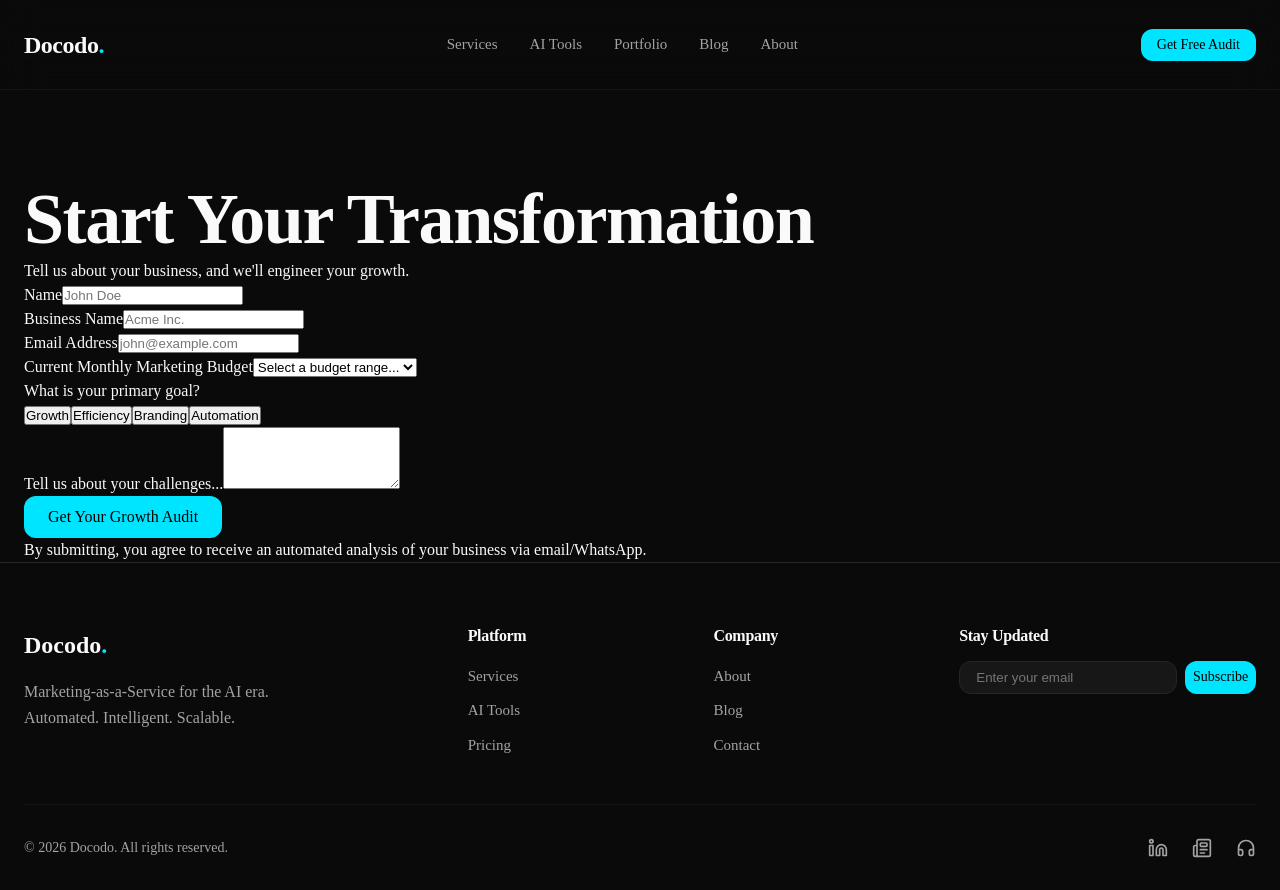
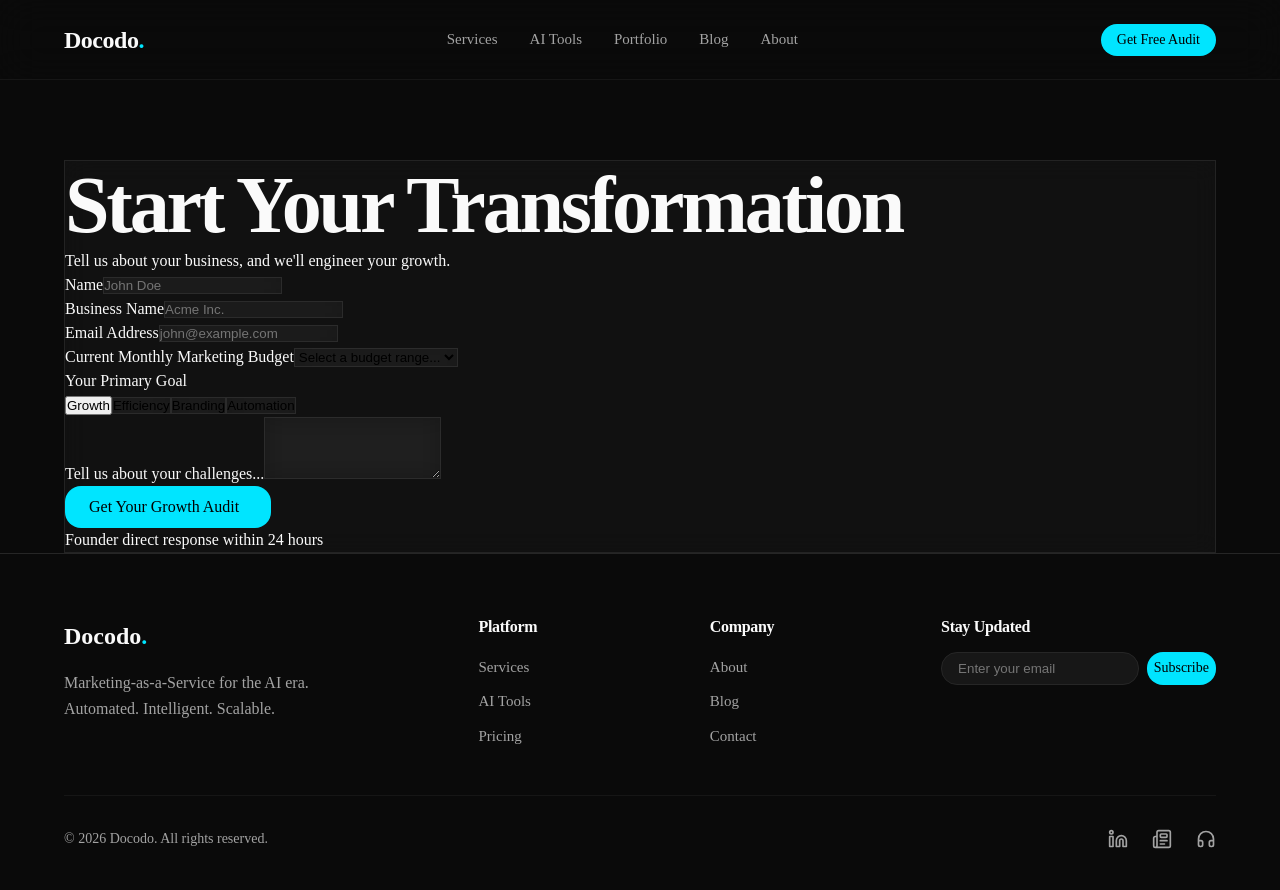
Before and after one commit to ameya1009/Docodo.in, a Next.js app: page /contact in a window 1280 px wide. Built offline with nearby package versions, Linux system fonts and the light colour scheme.

Commit message:
style: Design V2 Overhaul - fluid spacing, modular typography, immersive Hero interactivity, and glassmorphism

```diff
--- a/src/app/contact/page.tsx
+++ b/src/app/contact/page.tsx
@@ -34,72 +34,96 @@ export default function ContactPage() {
                     transition={{ duration: 0.5 }}
                     className="w-full max-w-2xl"
                 >
-                    <div className="bg-white/5 backdrop-blur-xl border border-white/10 rounded-3xl p-8 md:p-12 shadow-[0_0_50px_rgba(0,0,0,0.5)] relative overflow-hidden group">
+                    <div className="bg-white/5 backdrop-blur-xl border border-white/10 rounded-3xl p-8 md:p-12 shadow-[0_0_50px_rgba(0,0,0,0.5)] relative overflow-hidden group glass">
 
                         {/* Ambient Glows */}
-                        <div className="absolute top-0 right-0 w-64 h-64 bg-cyan-500/10 blur-[100px] rounded-full pointer-events-none" />
-                        <div className="absolute bottom-0 left-0 w-64 h-64 bg-purple-500/10 blur-[100px] rounded-full pointer-events-none" />
+                        <div className="absolute top-0 right-0 w-64 h-64 bg-cyan-500/10 blur-[100px] rounded-full pointer-events-none group-hover:bg-cyan-500/20 transition-colors duration-700" />
+                        <div className="absolute bottom-0 left-0 w-64 h-64 bg-purple-500/10 blur-[100px] rounded-full pointer-events-none group-hover:bg-purple-500/20 transition-colors duration-700" />
 
-                        <div className="text-center mb-10 relative z-10">
-                            <h1 className="text-3xl md:text-5xl font-bold bg-clip-text text-transparent bg-gradient-to-r from-white via-blue-100 to-zinc-400 mb-4 tracking-tight drop-shadow-[0_0_15px_rgba(255,255,255,0.3)]">
+                        <motion.div
+                            className="text-center mb-10 relative z-10"
+                            initial={{ opacity: 0, y: 20 }}
+                            animate={{ opacity: 1, y: 0 }}
+                            transition={{ delay: 0.2 }}
+                        >
+                            <h1 className="text-3xl md:text-5xl font-bold bg-clip-text text-transparent bg-gradient-to-r from-white via-blue-100 to-zinc-400 mb-4 tracking-tight">
                                 Start Your Transformation
                             </h1>
                             <p className="text-zinc-400 text-lg">
-                                Tell us about your business, and we'll engineer your growth.
+                                Tell us about your business, and we&apos;ll engineer your growth.
                             </p>
-                        </div>
+                        </motion.div>
 
                         <form onSubmit={handleSubmit} className="space-y-6 relative z-10">
-                            <div className="grid md:grid-cols-2 gap-6">
+                            <motion.div
+                                className="grid md:grid-cols-2 gap-6"
+                                initial={{ opacity: 0 }}
+                                animate={{ opacity: 1 }}
+                                transition={{ delay: 0.3 }}
+                            >
                                 <div className="space-y-2">
-                                    <label className="text-xs font-semibold text-cyan-400 uppercase tracking-wider pl-1">Name</label>
+                                    <label className="text-xs font-semibold text-cyan-400 uppercase tracking-wider pl-1 font-heading">Name</label>
                                     <input
                                         type="text"
                                         required
                                         placeholder="John Doe"
-                                        className="w-full bg-black/40 border border-white/10 rounded-xl px-5 py-4 focus:outline-none focus:border-cyan-500/50 focus:ring-1 focus:ring-cyan-500/50 transition-all text-white placeholder:text-zinc-600 hover:bg-black/50"
+                                        className="w-full bg-black/40 border border-white/10 rounded-xl px-5 py-4 focus:outline-none focus:border-cyan-500/50 focus:ring-1 focus:ring-cyan-500/50 transition-all text-white placeholder:text-zinc-600 hover:bg-black/50 glass"
                                         onChange={(e) => setFormData({ ...formData, name: e.target.value })}
                                     />
                                 </div>
                                 <div className="space-y-2">
-                                    <label className="text-xs font-semibold text-purple-400 uppercase tracking-wider pl-1">Business Name</label>
+                                    <label className="text-xs font-semibold text-purple-400 uppercase tracking-wider pl-1 font-heading">Business Name</label>
                                     <input
                                         type="text"
                                         required
                                         placeholder="Acme Inc."
-                                        className="w-full bg-black/40 border border-white/10 rounded-xl px-5 py-4 focus:outline-none focus:border-purple-500/50 focus:ring-1 focus:ring-purple-500/50 transition-all text-white placeholder:text-zinc-600 hover:bg-black/50"
+                                        className="w-full bg-black/40 border border-white/10 rounded-xl px-5 py-4 focus:outline-none focus:border-purple-500/50 focus:ring-1 focus:ring-purple-500/50 transition-all text-white placeholder:text-zinc-600 hover:bg-black/50 glass"
                                         onChange={(e) => setFormData({ ...formData, business: e.target.value })}
                                     />
                                 </div>
-                            </div>
+                            </motion.div>
 
+                            {/* ... Rest of the form with similar animations ... */}
+                            <motion.div
+                                initial={{ opacity: 0 }}
+                                animate={{ opacity: 1 }}
+                                transition={{ delay: 0.4 }}
+                                className="space-y-6"
+                            >
                                 <div className="space-y-2">
-                                <label className="text-xs font-semibold text-zinc-400 uppercase tracking-wider pl-1">Email Address</label>
+                                    <label className="text-xs font-semibold text-zinc-400 uppercase tracking-wider pl-1 font-heading">Email Address</label>
                                     <input
                                         type="email"
                                         required
                                         placeholder="john@example.com"
-                                    className="w-full bg-black/40 border border-white/10 rounded-xl px-5 py-4 focus:outline-none focus:border-cyan-500/50 focus:ring-1 focus:ring-cyan-500/50 transition-all text-white placeholder:text-zinc-600 hover:bg-black/50"
+                                        className="w-full bg-black/40 border border-white/10 rounded-xl px-5 py-4 focus:outline-none focus:border-cyan-500/50 focus:ring-1 focus:ring-cyan-500/50 transition-all text-white placeholder:text-zinc-600 hover:bg-black/50 glass"
                                         onChange={(e) => setFormData({ ...formData, email: e.target.value })}
                                     />
                                 </div>
 
                                 <div className="space-y-2">
-                                <label className="text-xs font-semibold text-zinc-400 uppercase tracking-wider pl-1">Current Monthly Marketing Budget</label>
+                                    <label className="text-xs font-semibold text-zinc-400 uppercase tracking-wider pl-1 font-heading">Current Monthly Marketing Budget</label>
                                     <select
-                                    className="w-full bg-black/40 border border-white/10 rounded-xl px-5 py-4 focus:outline-none focus:border-cyan-500/50 focus:ring-1 focus:ring-cyan-500/50 transition-all text-white appearance-none hover:bg-black/50 cursor-pointer"
+                                        className="w-full bg-black/40 border border-white/10 rounded-xl px-5 py-4 focus:outline-none focus:border-cyan-500/50 focus:ring-1 focus:ring-cyan-500/50 transition-all text-white appearance-none hover:bg-black/50 cursor-pointer glass"
                                         onChange={(e) => setFormData({ ...formData, budget: e.target.value })}
                                     >
                                         <option value="" className="bg-zinc-900 text-zinc-500">Select a budget range...</option>
-                                    <option value="<1k" className="bg-zinc-900">Less than $1k</option>
-                                    <option value="1k-5k" className="bg-zinc-900">$1k - $5k</option>
-                                    <option value="5k-10k" className="bg-zinc-900">$5k - $10k</option>
-                                    <option value="10k+" className="bg-zinc-900">$10k+</option>
+                                        <option value="<1k" className="bg-zinc-900">Less than ₹1k</option>
+                                        <option value="1k-5k" className="bg-zinc-900">₹1k - ₹5k</option>
+                                        <option value="5k-10k" className="bg-zinc-900">₹5k - ₹10k</option>
+                                        <option value="10k+" className="bg-zinc-900">₹10k+</option>
                                     </select>
                                 </div>
+                            </motion.div>
 
+                            <motion.div
+                                initial={{ opacity: 0 }}
+                                animate={{ opacity: 1 }}
+                                transition={{ delay: 0.5 }}
+                                className="space-y-6"
+                            >
                                 <div className="space-y-2">
-                                <label className="text-xs font-semibold text-zinc-400 uppercase tracking-wider pl-1">What is your primary goal?</label>
+                                    <label className="text-xs font-semibold text-zinc-400 uppercase tracking-wider pl-1 font-heading">Your Primary Goal</label>
                                     <div className="grid grid-cols-2 gap-4">
                                         {['Growth', 'Efficiency', 'Branding', 'Automation'].map((g) => (
                                             <button
@@ -108,7 +132,7 @@ export default function ContactPage() {
                                                 onClick={() => setFormData({ ...formData, goal: g.toLowerCase() })}
                                                 className={`py-3 px-4 rounded-xl border text-sm font-medium transition-all duration-300 ${formData.goal === g.toLowerCase()
                                                     ? 'bg-cyan-500/20 border-cyan-500 text-cyan-300 shadow-[0_0_15px_rgba(34,211,238,0.3)]'
-                                                : 'bg-black/40 border-white/10 text-zinc-400 hover:bg-white/5 hover:text-white hover:border-white/20'
+                                                    : 'bg-black/40 border-white/10 text-zinc-400 hover:bg-white/5 hover:text-white hover:border-white/20 glass'
                                                     }`}
                                             >
                                                 {g}
@@ -118,21 +142,29 @@ export default function ContactPage() {
                                 </div>
 
                                 <div className="space-y-2">
-                                <label className="text-xs font-semibold text-zinc-400 uppercase tracking-wider pl-1">Tell us about your challenges...</label>
+                                    <label className="text-xs font-semibold text-zinc-400 uppercase tracking-wider pl-1 font-heading">Tell us about your challenges...</label>
                                     <textarea
                                         rows={4}
-                                    className="w-full bg-black/40 border border-white/10 rounded-xl px-5 py-4 focus:outline-none focus:border-cyan-500/50 focus:ring-1 focus:ring-cyan-500/50 transition-all text-white placeholder:text-zinc-600 resize-none hover:bg-black/50"
+                                        className="w-full bg-black/40 border border-white/10 rounded-xl px-5 py-4 focus:outline-none focus:border-cyan-500/50 focus:ring-1 focus:ring-cyan-500/50 transition-all text-white placeholder:text-zinc-600 resize-none hover:bg-black/50 glass"
                                         onChange={(e) => setFormData({ ...formData, message: e.target.value })}
                                     />
                                 </div>
+                            </motion.div>
 
-                            <Button className="w-full h-14 text-lg font-bold bg-gradient-to-r from-cyan-500 to-blue-600 hover:from-cyan-400 hover:to-blue-500 shadow-[0_0_30px_rgba(34,211,238,0.4)] border-none rounded-xl mt-4">
-                                Get Your Growth Audit
+                            <motion.div
+                                initial={{ opacity: 0, y: 10 }}
+                                animate={{ opacity: 1, y: 0 }}
+                                transition={{ delay: 0.6 }}
+                            >
+                                <Button className="w-full h-14 text-lg font-bold bg-gradient-to-r from-cyan-500 to-blue-600 hover:from-cyan-400 hover:to-blue-500 shadow-[0_0_30px_rgba(34,211,238,0.4)] border-none rounded-xl mt-4 relative overflow-hidden group/btn">
+                                    <span className="relative z-10">Get Your Growth Audit</span>
+                                    <div className="absolute inset-0 bg-white/20 translate-y-full group-hover/btn:translate-y-0 transition-transform duration-300" />
                                 </Button>
-
-                            <p className="text-center text-xs text-zinc-600 mt-4">
-                                By submitting, you agree to receive an automated analysis of your business via email/WhatsApp.
-                            </p>
+                                <div className="mt-6 flex items-center justify-center gap-2 text-xs text-zinc-500">
+                                    <div className="w-2 h-2 rounded-full bg-green-500 animate-pulse" />
+                                    Founder direct response within 24 hours
+                                </div>
+                            </motion.div>
                         </form>
                     </div>
                 </motion.div>
--- a/src/app/globals.css
+++ b/src/app/globals.css
@@ -21,14 +21,32 @@
   --font-sans: var(--font-inter);
   --font-heading: var(--font-outfit);
 
-  /* Spacing & Layout */
-  --radius-sm: 6px;
-  --radius-md: 12px;
-  --radius-lg: 24px;
+  /* Spacing & Layout (Modular Scale) */
+  --space-unit: 1rem;
+  --space-xs: calc(var(--space-unit) * 0.5);
+  /* 8px */
+  --space-sm: calc(var(--space-unit) * 0.75);
+  /* 12px */
+  --space-md: var(--space-unit);
+  /* 16px */
+  --space-lg: calc(var(--space-unit) * 1.5);
+  /* 24px */
+  --space-xl: calc(var(--space-unit) * 2);
+  /* 32px */
+  --space-2xl: calc(var(--space-unit) * 4);
+  /* 64px */
+  --space-3xl: calc(var(--space-unit) * 6);
+  /* 96px */
+
+  --section-padding: clamp(5rem, 10vw, 10rem);
+
+  --radius-sm: 8px;
+  --radius-md: 16px;
+  --radius-lg: 32px;
   --radius-full: 9999px;
 
-  --container-width: 1280px;
-  --header-height: 90px;
+  --container-width: 1200px;
+  --header-height: 80px;
 }
 
 * {
@@ -64,15 +82,17 @@ h6 {
 }
 
 h1 {
-  font-size: 4.5rem;
+  font-size: clamp(3rem, 8vw, 5rem);
+  letter-spacing: -0.04em;
 }
 
 h2 {
-  font-size: 3rem;
+  font-size: clamp(2rem, 5vw, 3.5rem);
+  letter-spacing: -0.03em;
 }
 
 h3 {
-  font-size: 2rem;
+  font-size: clamp(1.5rem, 3vw, 2.25rem);
 }
 
 @media (max-width: 768px) {
@@ -103,13 +123,7 @@ a {
 }
 
 .section {
-  padding: 8rem 0;
-}
-
-@media (max-width: 768px) {
-  .section {
-    padding: 5rem 0;
-  }
+  padding: var(--section-padding) 0;
 }
 
 .text-gradient {
@@ -171,3 +185,38 @@ a {
 ::-webkit-scrollbar-thumb:hover {
   background: var(--color-border);
 }
+
+/* Glassmorphism Utilities */
+.glass {
+  background: rgba(255, 255, 255, 0.03);
+  backdrop-filter: blur(12px);
+  -webkit-backdrop-filter: blur(12px);
+  border: 1px solid rgba(255, 255, 255, 0.08);
+  transition: all 0.3s ease;
+}
+
+.glass-hover:hover {
+  background: rgba(255, 255, 255, 0.05);
+  border-color: rgba(255, 255, 255, 0.15);
+  transform: translateY(-2px);
+}
+
+.glow-on-hover {
+  position: relative;
+  transition: all 0.3s ease;
+}
+
+.glow-on-hover::after {
+  content: "";
+  position: absolute;
+  inset: 0;
+  border-radius: inherit;
+  opacity: 0;
+  box-shadow: 0 0 20px rgba(0, 229, 255, 0.2);
+  transition: opacity 0.3s ease;
+  pointer-events: none;
+}
+
+.glow-on-hover:hover::after {
+  opacity: 1;
+}
```
Also changed, not shown: src/components/sections/Hero/Hero.module.css (+11 -0 lines), src/components/sections/Hero/index.tsx (+49 -15 lines), src/components/sections/Services/index.tsx (+31 -7 lines). Lines whose indentation alone changed are shown as unchanged.
